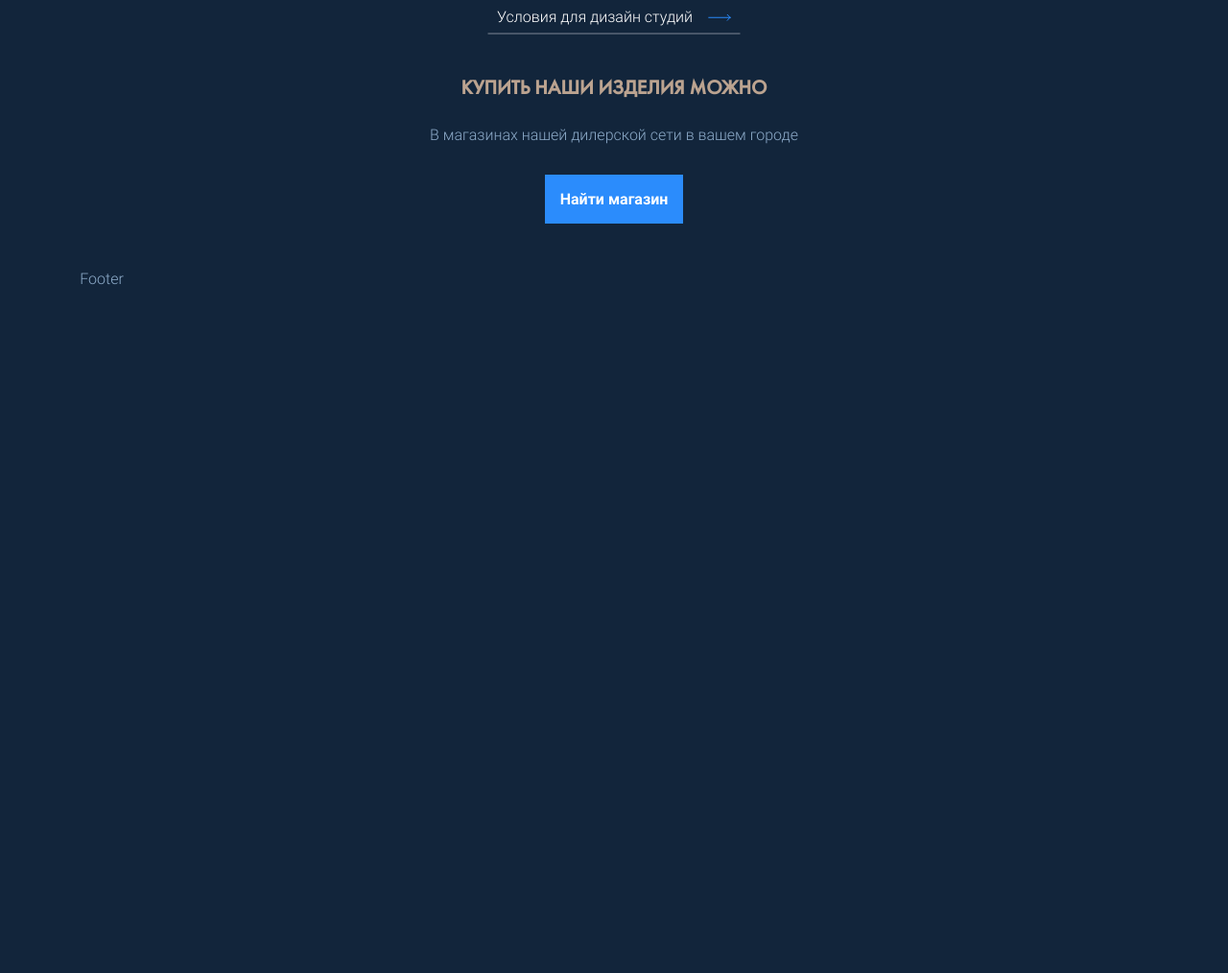
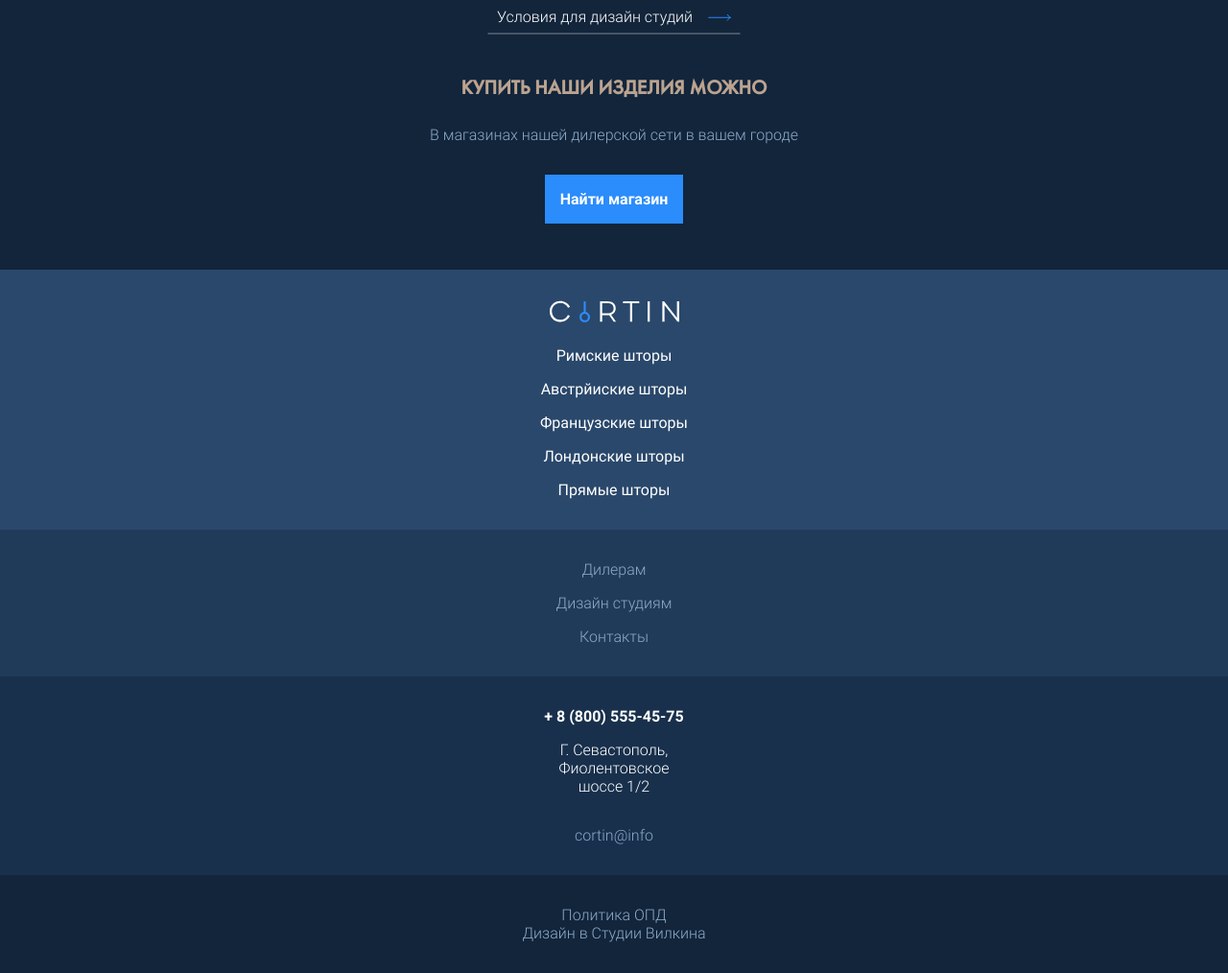
Before and after one commit to ethereal-tea/Cortin, a plain HTML site: page index.html in a window 1280 px wide. Shown: the part 2266-3280 px from the top of the page at 96% size. Before the commit the page ends 2566 px from the top, so only its background shows below. Drawn offline with Linux system fonts and the light colour scheme; files whose address does not match are found by name.

Commit message:
Almost done

```diff
--- a/index.html
+++ b/index.html
@@ -130,7 +130,70 @@
         </section>
     </main>
     <footer class="footer">
-        Footer
+        <div class="footer__products">
+            <img src="svg/logo.svg" alt="Логотип Cortin" class="footer__logo">
+            <nav class="footer__nav">
+                <ul class="footer__list">
+                    <li class="footer__item">
+                        <a href="#" class="footer__link">Римские шторы</a>
+                    </li>
+                    <li class="footer__item">
+                        <a href="#" class="footer__link">Австрйиские шторы</a>
+                    </li>
+                    <li class="footer__item">
+                        <a href="#" class="footer__link">Французские шторы</a>
+                    </li>
+                    <li class="footer__item">
+                        <a href="#" class="footer__link">Лондонские шторы</a>
+                    </li>
+                    <li class="footer__item">
+                        <a href="#" class="footer__link">Прямые шторы</a>
+                    </li>
+                </ul>
+            </nav>
+        </div>
+        <div class="footer__offers">
+            <nav class="footer__nav">
+                <ul class="footer__list">
+                    <li class="footer__item">
+                        <a href="#" class="footer__link">Дилерам</a>
+                    </li>
+                    <li class="footer__item">
+                        <a href="#" class="footer__link">Дизайн студиям</a>
+                    </li>
+                    <li class="footer__item">
+                        <a href="#" class="footer__link">Контакты</a>
+                    </li>
+                </ul>
+            </nav>
+        </div>
+        <div class="footer__contacts">
+            <a class="footer__phone" href="tel:+78005554575">
+                + 8 (800) 555-45-75
+            </a>
+            <address class="footer__address">
+                Г.&nbsp;Севастополь, Фиолентовское шоссе 1/2
+            </address>
+            <a href="mailto:cortin@info">cortin@info</a>
+            <ul class="footer__social-links-list">
+                <li class="footer__social-link-item">
+                    <a href="#" class="footer__social-link--tg"></a>
+                </li>
+                <li class="footer__social-link-item">
+                    <a href="#" class="footer__social-link--vk"></a>
+                </li>
+            </ul>
+        </div>
+        <div class="footer__meta">
+            <ul class="footer__meta-list">
+                <li class="footer__meta-item">
+                    <a href="#" class="footer__meta-link">Политика ОПД</a>
+                </li>
+                <li class="footer__meta-item">
+                    <a href="#" class="footer__meta-link">Дизайн в Студии Вилкина</a>
+                </li>
+            </ul>
+        </div>
     </footer>
 </body>
 
--- a/styles/styles.css
+++ b/styles/styles.css
@@ -311,3 +311,62 @@ a {
 .shops .primary-btn {
     margin: 0 auto;
 }
+
+
+/* Footer */
+
+.footer {
+    width: 100%;
+}
+
+.footer__logo {
+    width: 35%;
+    max-width: 135px;
+    margin-bottom: 1.5rem;
+}
+
+.footer__products, .footer__offers, .footer__contacts, .footer__meta {
+    display: flex;
+    flex-direction: column;
+    justify-content: flex-start;
+    align-items: center;
+    text-align: center;
+    padding: 2rem;
+}
+
+.footer__list {
+    display: flex;
+    flex-direction: column;
+    gap: 1rem;
+}
+.footer__products {
+    background: #2A486B;
+}
+
+.footer__products .footer__link {
+    font-family: "Roboto-Regular", sans-serif;
+    color: #fff;
+}
+
+.footer__offers {
+    background: #203B5A;
+}
+
+.footer__contacts {
+    background: #18304C;
+}
+
+.footer__phone {
+    margin-bottom: 1rem;
+    font-family: "Roboto-Bold", sans-serif;
+    font-size: 1rem;
+    color: #fff;
+}
+
+.footer__address {
+    max-width: 145px;
+    margin-bottom: 2rem;
+    font-family: "Roboto-Light", sans-serif;
+    font-style: normal;
+    color: #fff;
+}
```
